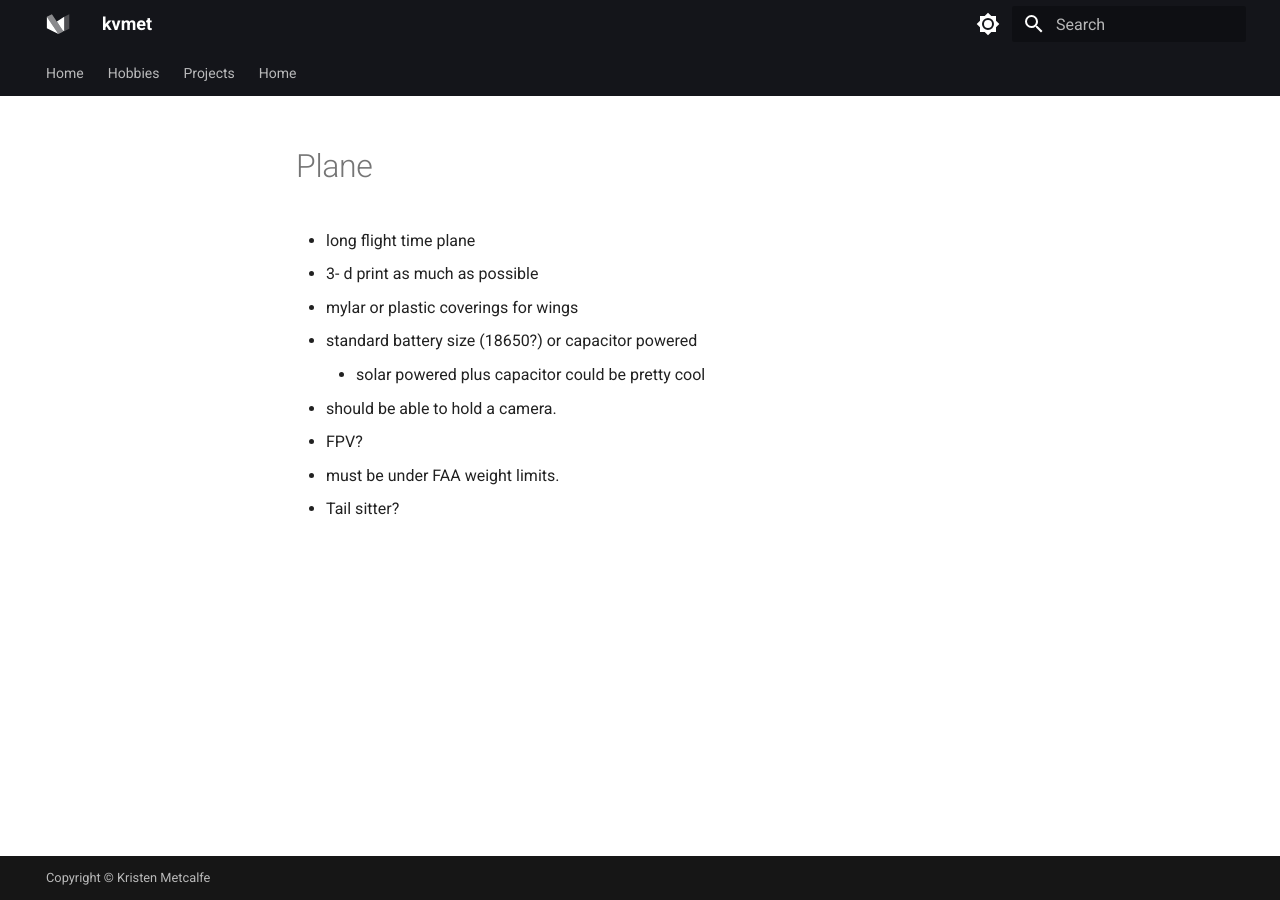
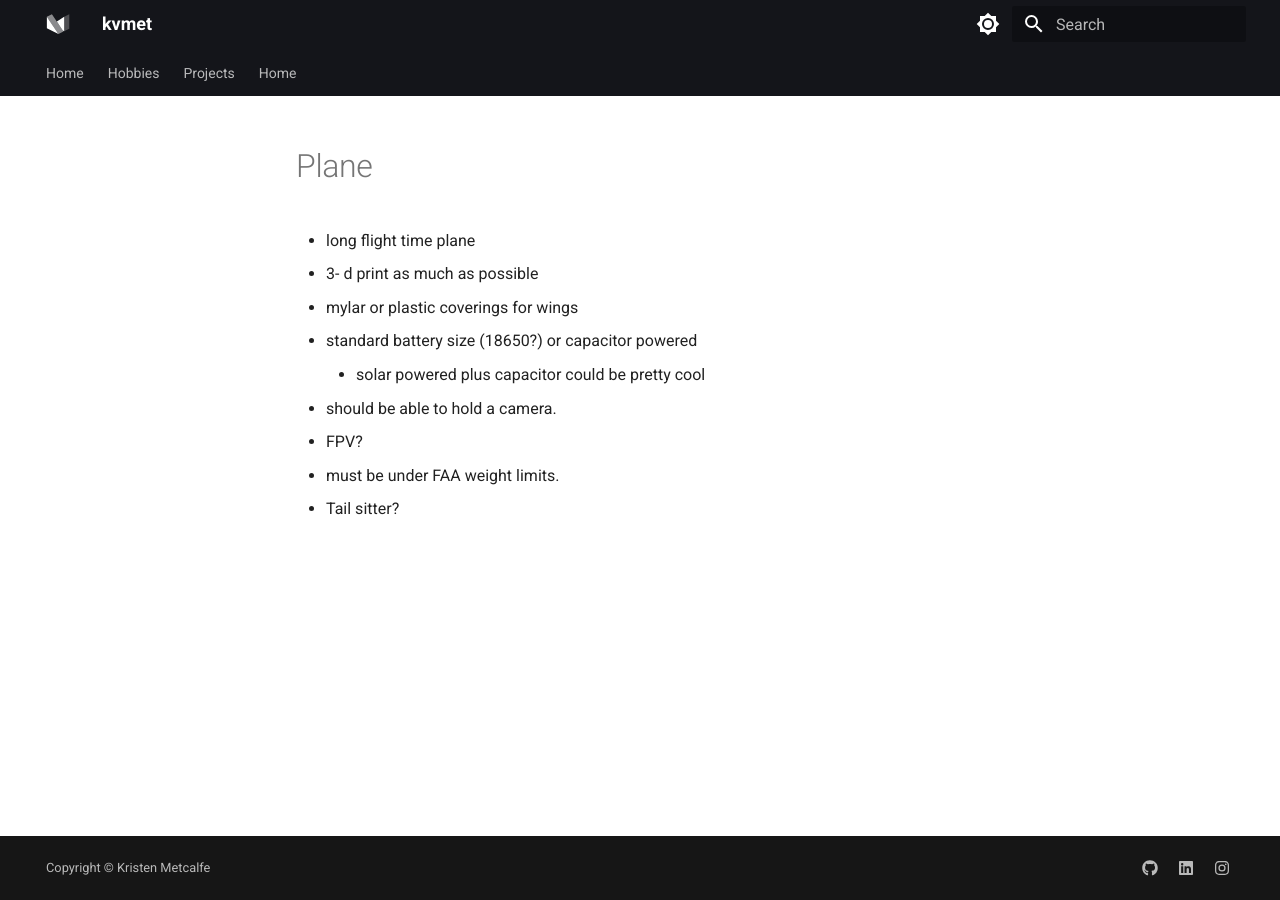
Before and after one commit to kvmet/kvmet, an MkDocs documentation site: the page built from docs/plane.md, in a window 1280 px wide. Built offline with MkDocs 1.6.1 and Material for MkDocs 9.7.7, drawn with Linux system fonts in a browser that asks for light colours.

Commit message:
Add social icons

```diff
--- a/mkdocs.yml
+++ b/mkdocs.yml
@@ -82,9 +82,13 @@
   #analytics:
     #provider: google
     #property: !ENV GOOGLE_ANALYTICS_KEY
-  #social:
-    #- icon: fontawesome/brands/github
-    #  link: https://github.com/squidfunk
+  social:
+    - icon: fontawesome/brands/github
+      link: https://github.com/kvmet
+    - icon: fontawesome/brands/linkedin
+      link: https://www.linkedin.com/in/kvmet
+    - icon: fontawesome/brands/instagram
+      link: https://www.instagram.com/kvmet/
 
 # Extensions
 markdown_extensions:
```
Also changed, not shown: docs/meta/meta.md (renamed from docs/meta.md).
